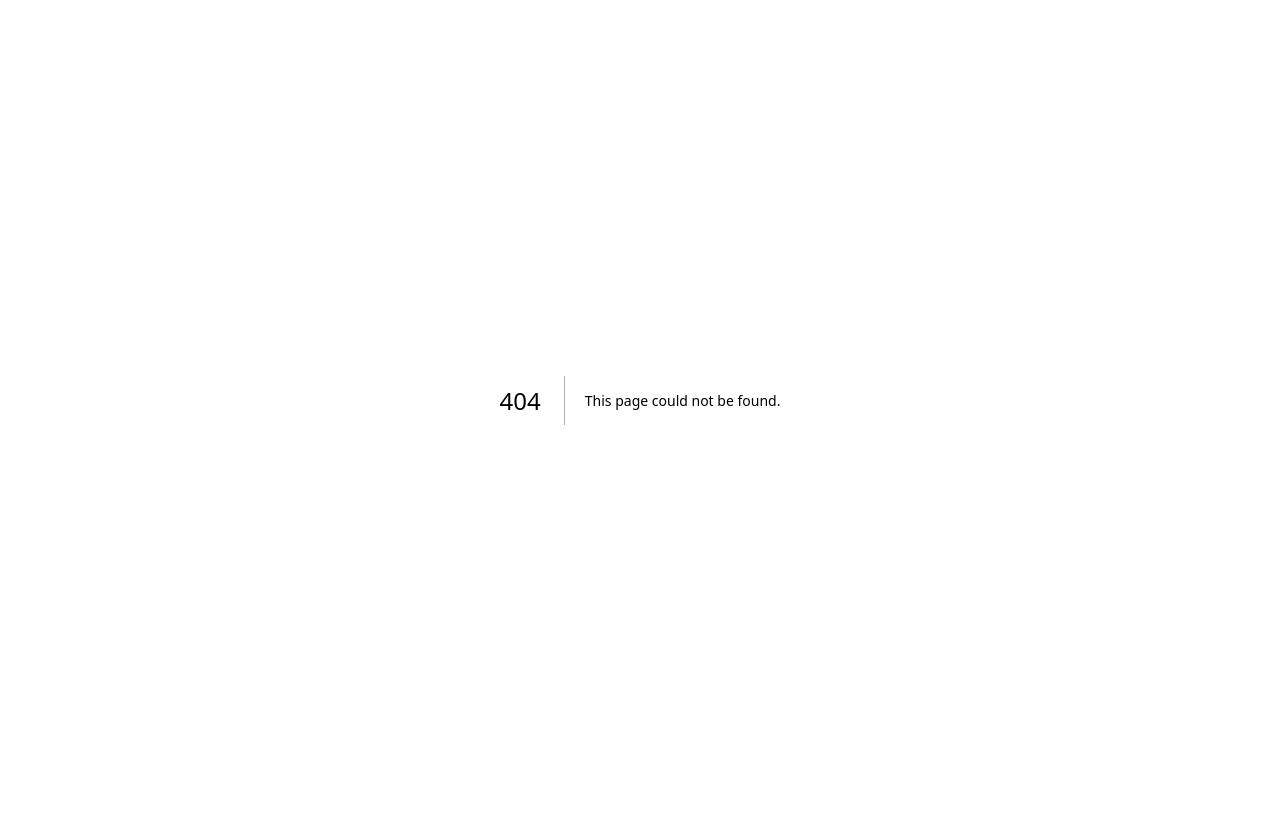
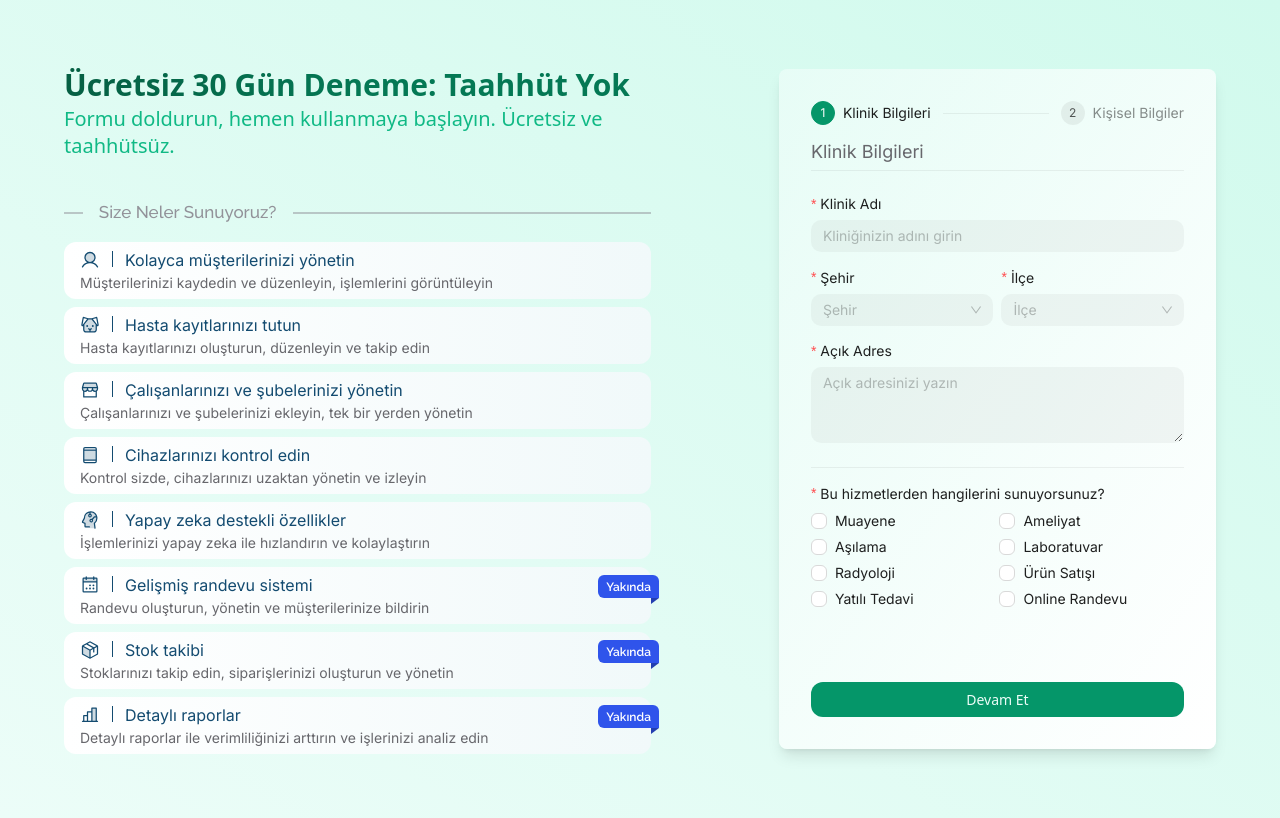
Before and after one commit to gorkemdurgun/veticube-portal, a Next.js app: page /demo in a window 1280 px wide. Before the commit this address had no page. Built offline with nearby package versions, Linux system fonts and the light colour scheme; what amazon-cognito-identity-js would draw is missing.

Commit message:
fix: Update css styles ind demo page

```diff
--- a/src/app/(auth)/request-demo/page.tsx
+++ b/src/app/(auth)/demo/page.tsx
@@ -211,7 +211,7 @@ const RequestDemoPage: React.FC = () => {
   };
 
   return (
-    <div className="min-h-screen flex flex-col lg:flex-row items-stretch justify-between gap-8 lg:gap-32 p-6 lg:p-16 bg-gradient-to-tr from-green-50 to-green-100">
+    <div className="min-h-screen flex flex-col lg:flex-row items-stretch lg:items-center justify-between gap-8 xl:gap-32 p-6 lg:p-16 bg-gradient-to-tr from-green-50 to-green-100">
       <div className="flex flex-col gap-6 text-center lg:text-start">
         <span className="flex flex-col gap-2 lg:gap-0">
           <h5 className="text-3xl xl:text-4xl heading-gradient font-bold">Ücretsiz 30 Gün Deneme: Taahhüt Yok</h5>
@@ -224,7 +224,7 @@ const RequestDemoPage: React.FC = () => {
           <div className="flex flex-col sm:grid sm:grid-cols-2 lg:flex lg:flex-col gap-2">
             <FeatureCard
               title="Kolayca müşterilerinizi yönetin"
-              description="Müşterilerinizi kaydedin ve düzenleyin, yaptığı işlemleri görüntüleyin"
+              description="Müşterilerinizi kaydedin ve düzenleyin, işlemlerini görüntüleyin"
               icon={ManageClientsIcon}
             />
             <FeatureCard
```
